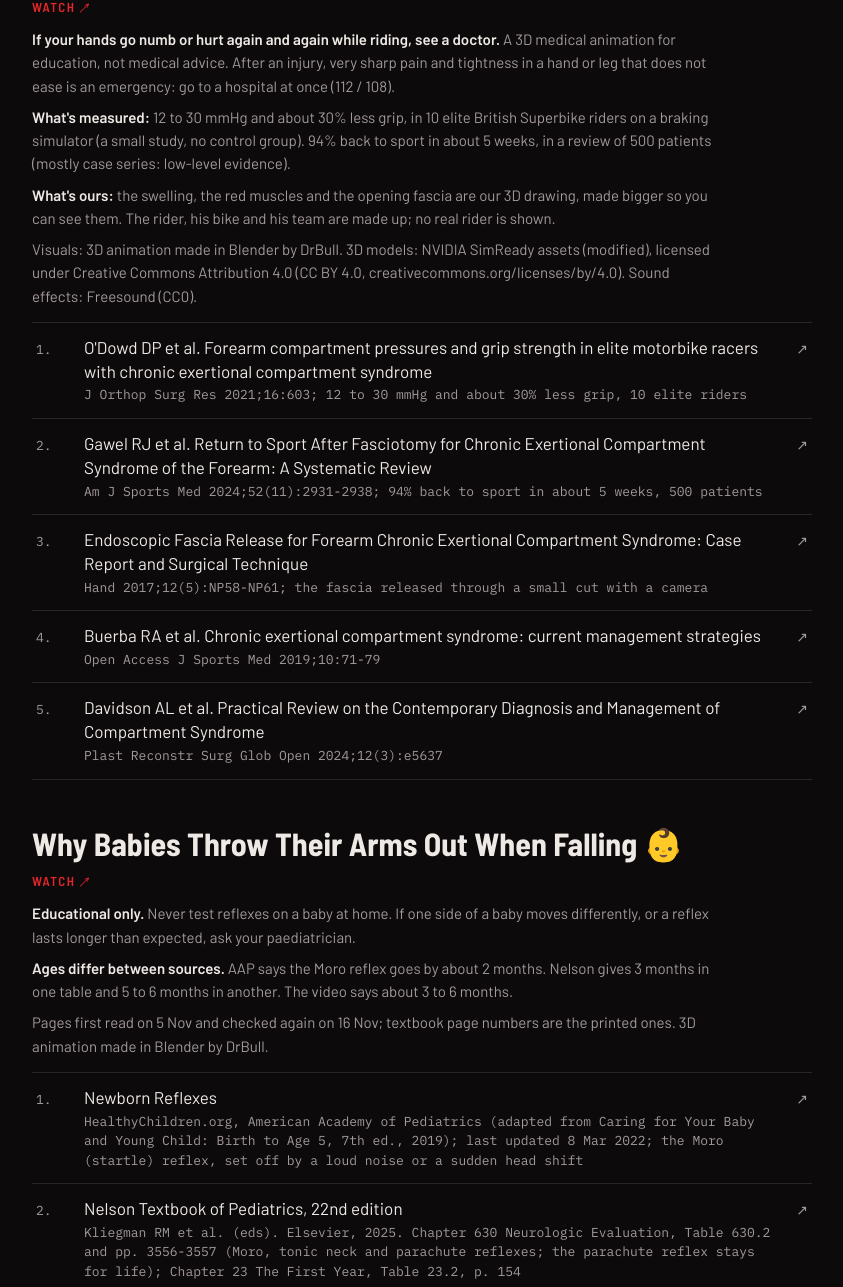
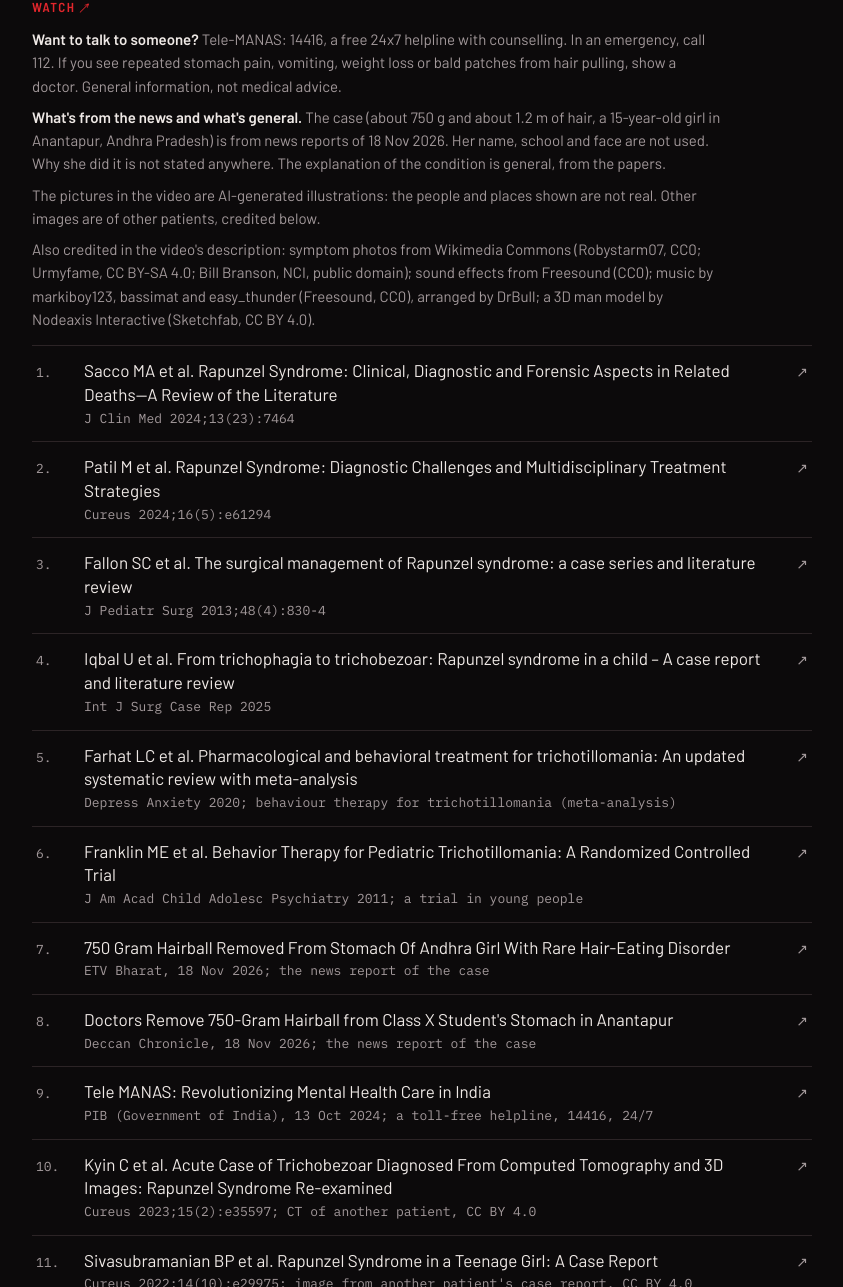
Before and after one commit to gamingatbull2021-ctrl/drbull-site, a plain HTML site: page sources/index.html in a window 1280 px wide. Shown: the part 373-1660 px from the top of the page, without its empty margins (218-1061 px from the left). Drawn offline with Linux system fonts and the light colour scheme.

Commit message:
Library: the hair-pulling / trichobezoar Short (COTUamzSuQU), its thumbnail and its sources section
Co-Authored-By: Claude Sonnet 5.5 <noreply@anthropic.com>

```diff
--- a/sources/index.html
+++ b/sources/index.html
@@ -88,6 +88,28 @@
   <p class="eyebrow">Sources</p>
   <h1>What each video is built on</h1>
   <p class="lede">Indian data first, newest evidence first. Every paper and guideline behind a video, listed under it.</p>
+  <section class="vid" id="hair-pulling-trichobezoar">
+    <h2>One hair disgusts us. But the person living with this?</h2>
+    <a class="watch" href="https://www.youtube.com/shorts/COTUamzSuQU" target="_blank" rel="noopener">Watch ↗</a>
+    <p class="note"><b>Want to talk to someone?</b> Tele-MANAS: 14416, a free 24x7 helpline with counselling. In an emergency, call 112. If you see repeated stomach pain, vomiting, weight loss or bald patches from hair pulling, show a doctor. General information, not medical advice.</p>
+    <p class="note"><b>What's from the news and what's general.</b> The case (about 750 g and about 1.2 m of hair, a 15-year-old girl in Anantapur, Andhra Pradesh) is from news reports of 18 Nov 2026. Her name, school and face are not used. Why she did it is not stated anywhere. The explanation of the condition is general, from the papers.</p>
+    <p class="note">The pictures in the video are AI-generated illustrations: the people and places shown are not real. Other images are of other patients, credited below.</p>
+    <p class="note">Also credited in the video's description: symptom photos from Wikimedia Commons (Robystarm07, CC0; Urmyfame, CC BY-SA 4.0; Bill Branson, NCI, public domain); sound effects from Freesound (CC0); music by markiboy123, bassimat and easy_thunder (Freesound, CC0), arranged by DrBull; a 3D man model by Nodeaxis Interactive (Sketchfab, CC BY 4.0).</p>
+    <ol class="refs">
+      <li><a href="https://doi.org/10.3390/jcm13237464" target="_blank" rel="noopener"><span class="n"></span><span class="t">Sacco MA et al. Rapunzel Syndrome: Clinical, Diagnostic and Forensic Aspects in Related Deaths—A Review of the Literature<em>J Clin Med 2024;13(23):7464</em></span><span class="go">↗</span></a></li>
+      <li><a href="https://doi.org/10.7759/cureus.61294" target="_blank" rel="noopener"><span class="n"></span><span class="t">Patil M et al. Rapunzel Syndrome: Diagnostic Challenges and Multidisciplinary Treatment Strategies<em>Cureus 2024;16(5):e61294</em></span><span class="go">↗</span></a></li>
+      <li><a href="https://doi.org/10.1016/j.jpedsurg.2012.07.046" target="_blank" rel="noopener"><span class="n"></span><span class="t">Fallon SC et al. The surgical management of Rapunzel syndrome: a case series and literature review<em>J Pediatr Surg 2013;48(4):830-4</em></span><span class="go">↗</span></a></li>
+      <li><a href="https://doi.org/10.1016/j.ijscr.2025.111940" target="_blank" rel="noopener"><span class="n"></span><span class="t">Iqbal U et al. From trichophagia to trichobezoar: Rapunzel syndrome in a child – A case report and literature review<em>Int J Surg Case Rep 2025</em></span><span class="go">↗</span></a></li>
+      <li><a href="https://doi.org/10.1002/da.23028" target="_blank" rel="noopener"><span class="n"></span><span class="t">Farhat LC et al. Pharmacological and behavioral treatment for trichotillomania: An updated systematic review with meta-analysis<em>Depress Anxiety 2020; behaviour therapy for trichotillomania (meta-analysis)</em></span><span class="go">↗</span></a></li>
+      <li><a href="https://doi.org/10.1016/j.jaac.2011.05.009" target="_blank" rel="noopener"><span class="n"></span><span class="t">Franklin ME et al. Behavior Therapy for Pediatric Trichotillomania: A Randomized Controlled Trial<em>J Am Acad Child Adolesc Psychiatry 2011; a trial in young people</em></span><span class="go">↗</span></a></li>
+      <li><a href="https://www.etvbharat.com/en/state/750-gram-hairball-removed-from-stomach-of-andhra-girl-with-rare-hair-eating-disorder-trichophagia-enn26111801118" target="_blank" rel="noopener"><span class="n"></span><span class="t">750 Gram Hairball Removed From Stomach Of Andhra Girl With Rare Hair-Eating Disorder<em>ETV Bharat, 18 Nov 2026; the news report of the case</em></span><span class="go">↗</span></a></li>
+      <li><a href="https://www.deccanchronicle.com/southern-states/andhra-pradesh/doctors-remove-750-gram-hairball-from-class-x-students-stomach-in-anantapur-2005494" target="_blank" rel="noopener"><span class="n"></span><span class="t">Doctors Remove 750-Gram Hairball from Class X Student's Stomach in Anantapur<em>Deccan Chronicle, 18 Nov 2026; the news report of the case</em></span><span class="go">↗</span></a></li>
+      <li><a href="https://pib.gov.in/PressNoteDetails.aspx?NoteId=153277&ModuleId=3" target="_blank" rel="noopener"><span class="n"></span><span class="t">Tele MANAS: Revolutionizing Mental Health Care in India<em>PIB (Government of India), 13 Oct 2024; a toll-free helpline, 14416, 24/7</em></span><span class="go">↗</span></a></li>
+      <li><a href="https://doi.org/10.7759/cureus.35597" target="_blank" rel="noopener"><span class="n"></span><span class="t">Kyin C et al. Acute Case of Trichobezoar Diagnosed From Computed Tomography and 3D Images: Rapunzel Syndrome Re-examined<em>Cureus 2023;15(2):e35597; CT of another patient, CC BY 4.0</em></span><span class="go">↗</span></a></li>
+      <li><a href="https://doi.org/10.7759/cureus.29975" target="_blank" rel="noopener"><span class="n"></span><span class="t">Sivasubramanian BP et al. Rapunzel Syndrome in a Teenage Girl: A Case Report<em>Cureus 2022;14(10):e29975; image from another patient's case report, CC BY 4.0</em></span><span class="go">↗</span></a></li>
+      <li><a href="https://commons.wikimedia.org/wiki/File:Trichobezoar_im_Magen_11W_-_RF_und_US_-_001.jpg" target="_blank" rel="noopener"><span class="n"></span><span class="t">Trichobezoar im Magen 11W - RF und US - 001.jpg<em>Hellerhoff, Wikimedia Commons, CC BY-SA 4.0; X-ray of another patient, cropped</em></span><span class="go">↗</span></a></li>
+    </ol>
+  </section>
   <section class="vid" id="motogp-arm-pump">
     <h2>MotoGP arm pump: race mein haath kyun jawab de deta hai?</h2>
     <a class="watch" href="https://www.youtube.com/shorts/PAApZOZjcRk" target="_blank" rel="noopener">Watch ↗</a>
```
Also changed, not shown: index.html (+4 -3 lines), sitemap.xml (+8 -8 lines), assets/t_COTUamzSuQU.jpg (added).
